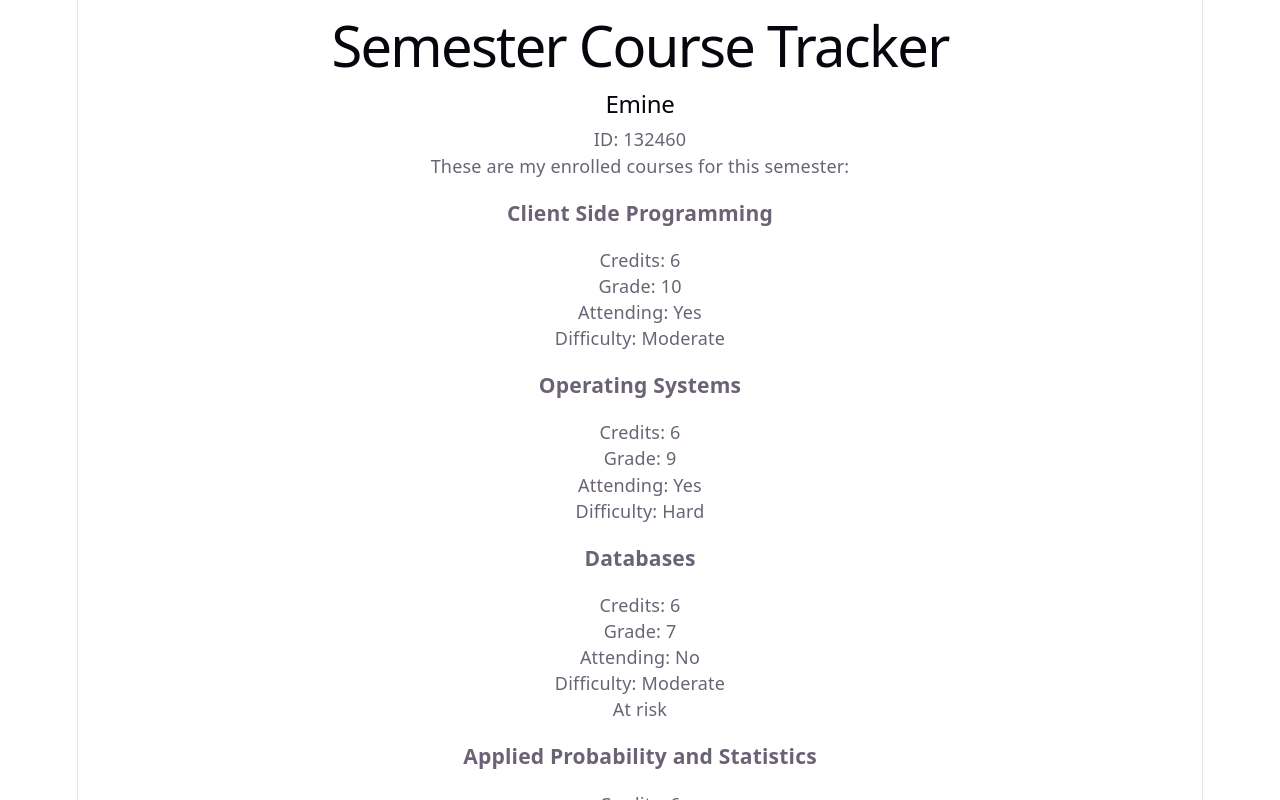
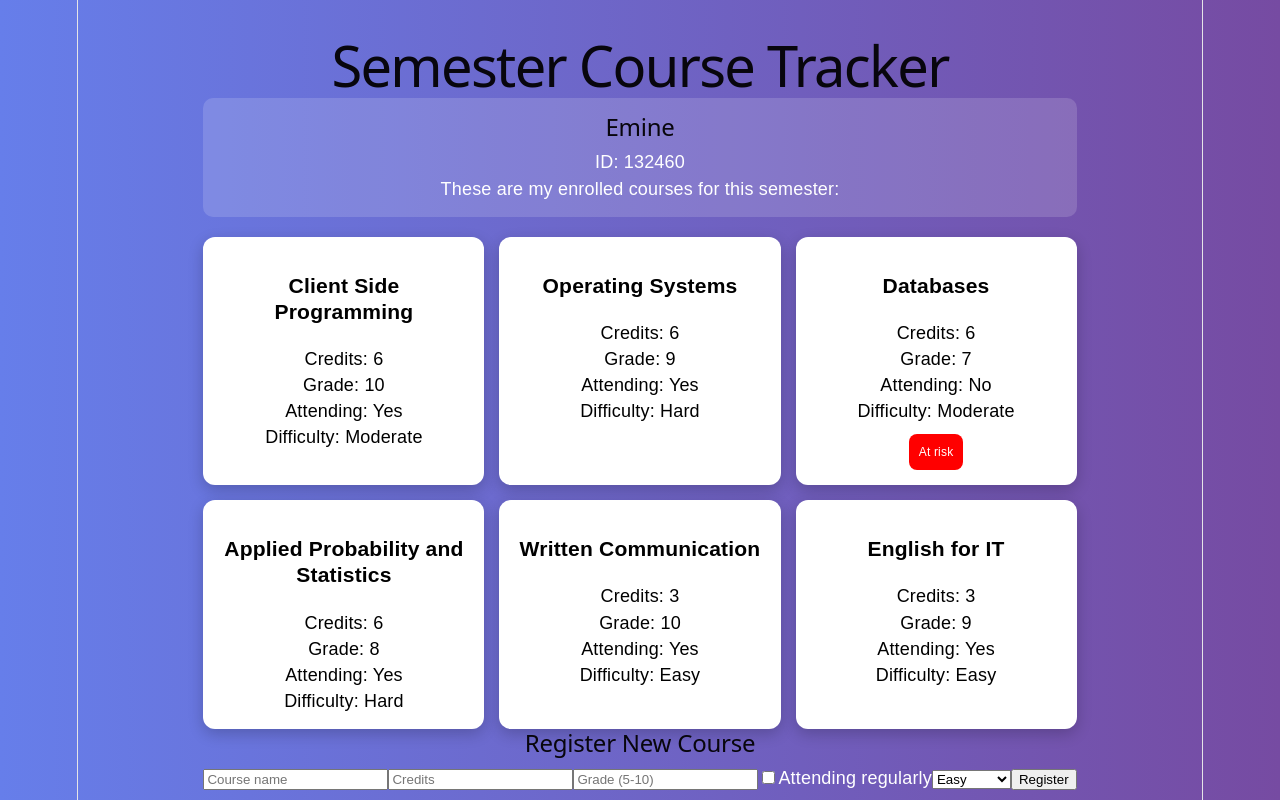
Before and after one commit to ea32460/course-tracker-132460, a React (Vite) app: page / in a window 1280 px wide. Shown: the top 800 px of the page. Built offline with nearby package versions, Linux system fonts and the light colour scheme.

Commit message:
Update App.css

```diff
--- a/src/App.css
+++ b/src/App.css
@@ -1,79 +1,93 @@
-.counter {
-  font-size: 16px;
-  padding: 5px 10px;
-  border-radius: 5px;
-  color: var(--accent);
-  background: var(--accent-bg);
-  border: 2px solid transparent;
-  transition: border-color 0.3s;
-  margin-bottom: 24px;
-
-  &:hover {
-    border-color: var(--accent-border);
-  }
-  &:focus-visible {
-    outline: 2px solid var(--accent);
-    outline-offset: 2px;
-  }
+body {
+  font-family: Arial, sans-serif;
+  background: linear-gradient(to right, #667eea, #764ba2);
+  margin: 0;
+  padding: 0;
 }
 
-.hero {
-  position: relative;
-
-  .base,
-  .framework,
-  .vite {
-    inset-inline: 0;
-    margin: 0 auto;
+.container {
+  max-width: 900px;
+  margin: auto;
+  padding: 20px;
+  color: white;
 }
 
-  .base {
-    width: 170px;
-    position: relative;
-    z-index: 0;
+.title {
+  text-align: center;
+  margin-bottom: 20px;
 }
 
-  .framework,
-  .vite {
-    position: absolute;
+.student-info {
+  background: rgba(255,255,255,0.15);
+  padding: 15px;
+  border-radius: 10px;
+  margin-bottom: 20px;
 }
 
-  .framework {
-    z-index: 1;
-    top: 34px;
-    height: 28px;
-    transform: perspective(2000px) rotateZ(300deg) rotateX(44deg) rotateY(39deg)
-    scale(1.4);
+.courses {
+  display: grid;
+  grid-template-columns: repeat(auto-fit, minmax(250px, 1fr));
+  gap: 15px;
 }
 
-  .vite {
-    z-index: 0;
-    top: 107px;
-    height: 26px;
-    width: auto;
-    transform: perspective(2000px) rotateZ(300deg) rotateX(40deg) rotateY(39deg)
-    scale(0.8);
-  }
+.card {
+  background: white;
+  color: black;
+  padding: 15px;
+  border-radius: 12px;
+  transition: 0.3s;
+  box-shadow: 0 5px 15px rgba(0,0,0,0.2);
 }
 
-#center {
+.card:hover {
+  transform: scale(1.05);
+}
+
+.badge {
+  display: inline-block;
+  padding: 5px 10px;
+  margin-top: 10px;
+  border-radius: 8px;
+  font-size: 12px;
+}
+
+.risk {
+  background: red;
+  color: white;
+}
+
+.success {
+  background: green;
+  color: white;
+}
+
+.form {
+  margin-top: 30px;
+  background: white;
+  color: black;
+  padding: 20px;
+  border-radius: 12px;
   display: flex;
   flex-direction: column;
-  gap: 25px;
-  place-content: center;
-  place-items: center;
-  flex-grow: 1;
-
-  @media (max-width: 1024px) {
-    padding: 32px 20px 24px;
-    gap: 18px;
-  }
+  gap: 10px;
 }
 
-#next-steps {
-  display: flex;
-  border-top: 1px solid var(--border);
-  text-align: left;
+.form input,
+.form select {
+  padding: 10px;
+  border-radius: 6px;
+  border: 1px solid #ccc;
+}
 
-  & > div {
-    flex:
+.form button {
+  background: #667eea;
+  color: white;
+  padding: 10px;
+  border: none;
+  border-radius: 8px;
+  cursor: pointer;
+}
+
+.form button:hover {
+  background: #5a67d8;
+}
```
Lines whose indentation alone changed are shown as unchanged.
